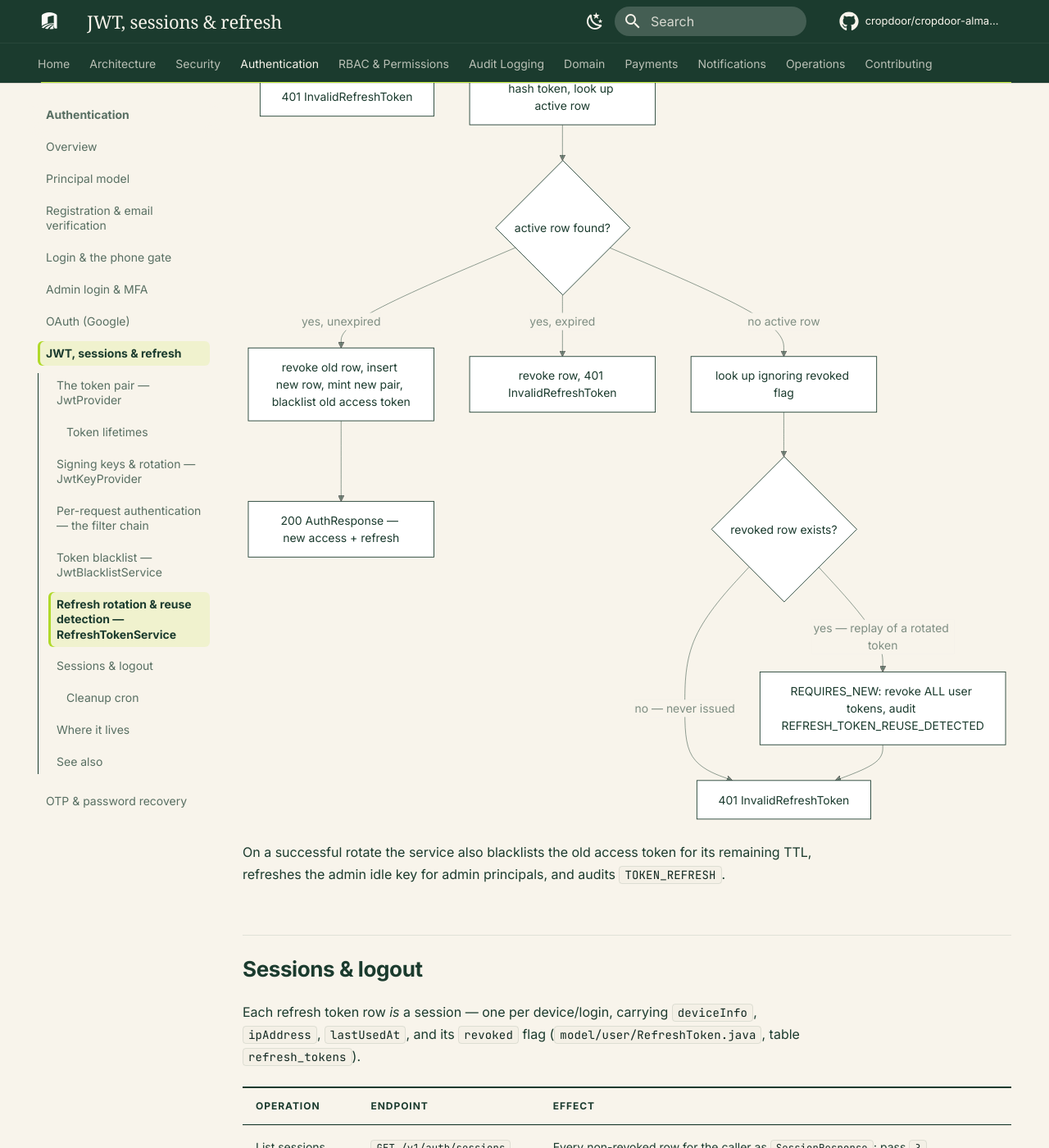
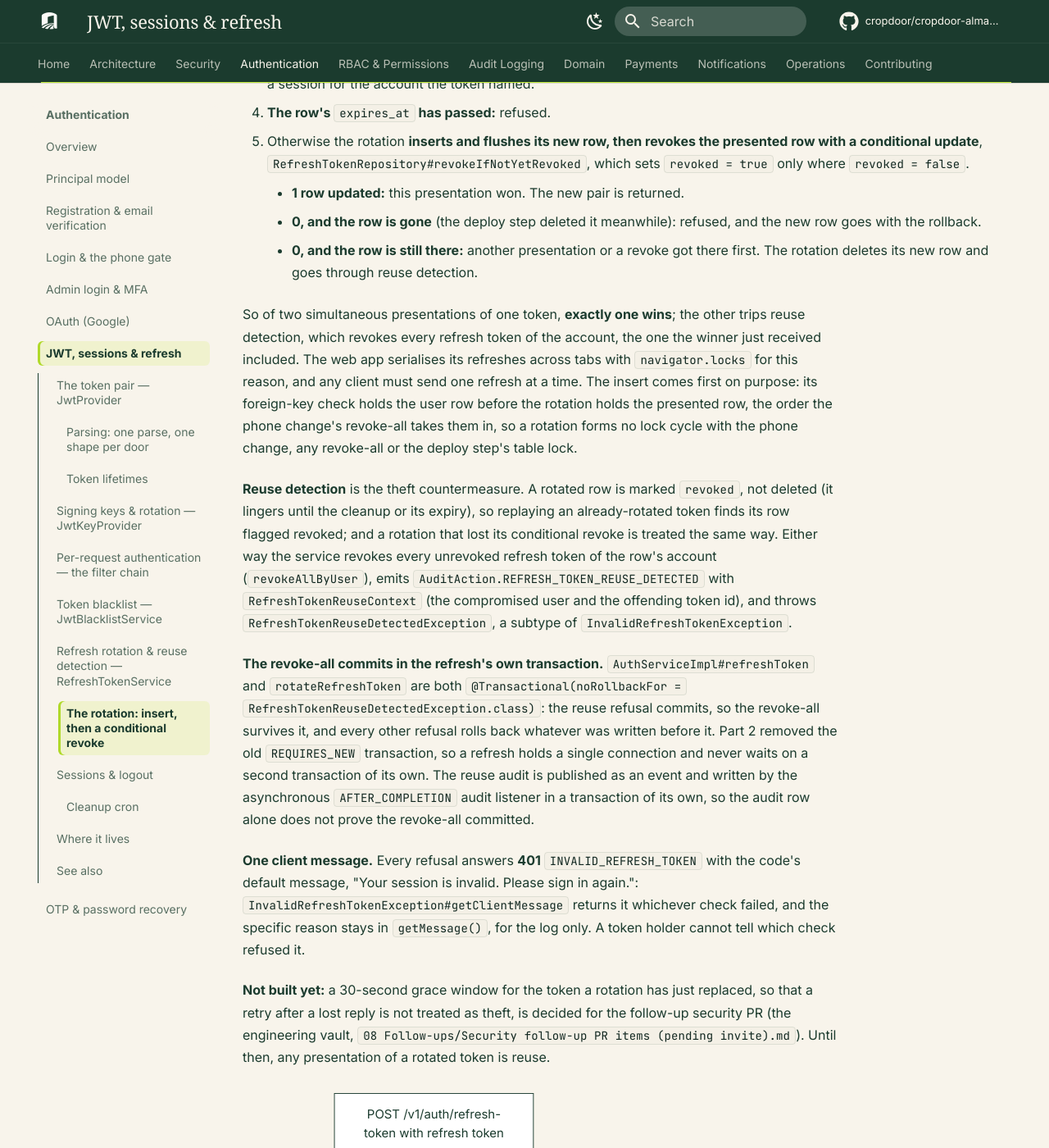
Before and after one commit to cropdoor/cropdoor-almanac, an MkDocs documentation site: the page built from docs/auth/jwt-sessions-and-refresh.md, in a window 1280 px wide and 1400 px high, scrolled down 7789 px. Shown: the whole window at 82% size. Built offline with MkDocs 1.6.1 and Material for MkDocs 9.7.7, drawn with Linux system fonts in a browser that asks for light colours; some web fonts are replaced; comment, search, counter and statistics services are not loaded; some of the changed text lies outside the part shown.

Commit message:
auth jwt sessions: part 2 of Pending invite sign-in (#379): one parse per door, no authority from the token, the owner check, insert then conditional revoke with one winner, reuse committing in the refresh's own transaction, one client message, logout revokes only the caller's token; the grace window decided, not built

````diff
--- a/docs/auth/jwt-sessions-and-refresh.md
+++ b/docs/auth/jwt-sessions-and-refresh.md
@@ -3,6 +3,9 @@
 This page owns the token machinery behind every authenticated CropDoor request: how an access token and a refresh token are minted and signed, how signing keys rotate without logging anyone out, how the filter chain re-authenticates each request, and how refresh-token rotation detects a stolen token and burns the whole session. Everything above the login flows — [login and the phone gate](login-and-the-phone-gate.md), [admin login and MFA](admin-login-and-mfa.md), [OAuth](oauth.md) — ends by calling `JwtProvider` to produce the pair described here, so this is the shared plumbing they all sit on.
 
 Two facts anchor the rest of the page. First, **authorities are never in the token** — the JWT carries identity and a login-`scope`, and permissions are re-resolved from the database on every single request. Second, **only hashes hit disk** — the raw refresh JWT is returned to the client once and never persisted, and the blacklist stores a SHA-256 digest, not the token. All response payloads below are the `data` field of the `ApiResponse<T>` wrapper.
+
+!!! info "Status"
+    The parsing, the filter, the refresh and the logout below are as the security fix *Pending invite sign-in* part 2 leaves them (#379, ready 26 Oct 2026, not yet merged); the places it changed are marked as part 2's. Develop is not promoted beyond testing until it has merged and passed its live verify.
 
 ## The token pair — `JwtProvider`
 
@@ -16,11 +19,22 @@ Two facts anchor the rest of the page. First, **authorities are never in the tok
 | `iat` / `exp` | yes | yes | Issued-at / expiry, from the injected `Clock` |
 | `userId` | yes | yes | The `users` row id |
 | `email` | yes | no | Same value as `sub` (email-or-phone); named `email` for historical reasons |
-| `type` | no | `"refresh"` | Marks the refresh token; informational (see below) |
+| `type` | no | `"refresh"` | Marks the refresh token; each door checks it (see the parsing below): the refresh door accepts only `"refresh"`, the access door refuses it |
 | `scope` | yes | yes | The `LoginContextType` name, e.g. `PLATFORM_ADMIN`, `FARM_MEMBER`, `BUYER_MEMBER`, `DORMANT` |
 | `ownerId` / `ownerType` | org contexts only | org contexts only | The owning farm/buyer org for member contexts |
 
 There are **no role or permission claims**. `JwtProvider#generateToken` documents this deliberately: embedding authorities would leak permission codes in any captured token, bloat the token, and go stale the instant a role is edited. Authorization is instead rebuilt per request (next section) and is the canonical topic of [RBAC authorization](../rbac/authorization.md).
+
+### Parsing: one parse, one shape per door
+
+Since part 2 (#379), every token is parsed and verified in one place, `JwtProvider#verifiedClaims`: the key its `kid` names, the signature, and an `exp` not yet passed. The door's shape check then reads the verified claims in the same step. Each door has exactly one way in, and each refuses the other's token (deny-by-default):
+
+| Method | Read by | Accepts only | Returns |
+| --- | --- | --- | --- |
+| `JwtProvider#parseAccessToken` | `JwtAuthFilter` on HTTP and the chat WebSocket's `CONNECT` alike | a non-blank `email` and `scope` claim, an `exp`, and no `type` of `refresh` | the `email` claim (the principal is loaded by it) and the `exp` |
+| `JwtProvider#parseRefreshToken` | `AuthServiceImpl#refreshToken` | a `type` of `refresh`, a non-blank `sub` and an `exp` | the `sub` |
+
+A token that does not verify or has the wrong shape comes back empty, a claim of the wrong type (a number where a string belongs) included, so it is refused rather than answered with a 500. The old `validateToken` and per-claim readers are gone.
 
 ### Token lifetimes
 
@@ -31,7 +45,7 @@ TTLs are role-aware. Non-admins use the platform defaults bound under `app.jwt.*
 | Non-admin (`FARMER` / `BUYER` / `STAFF`) | 15 min (`900000` ms) | 7 days (`604800000` ms) | `JwtKeyConfig` (`app.jwt.expiration-ms`, `app.jwt.refresh-expiration-ms`) |
 | Admin (`UserType.ADMIN`) | 5 min (`300000` ms) | 1 day (`86400000` ms) | `AdminSessionProperties` (`app.security.admin.access-ttl-ms`, `app.security.admin.refresh-ttl-ms`) |
 
-One subtlety: the persisted `refresh_tokens.expires_at` row is always stamped with the platform default (7 days) in `RefreshTokenServiceImpl`, even for admins, whereas the admin refresh JWT's own `exp` is 1 day. Because `AuthServiceImpl#refreshToken` runs `JwtProvider#validateToken` (which checks the signature and `exp`) before the stored row's `expires_at` is ever consulted, the shorter 1-day JWT expiry governs for admins — the longer DB expiry never gets a chance to matter.
+One subtlety: the persisted `refresh_tokens.expires_at` row is always stamped with the platform default (7 days) in `RefreshTokenServiceImpl`, even for admins, whereas the admin refresh JWT's own `exp` is 1 day. Because `AuthServiceImpl#refreshToken` accepts the token through `JwtProvider#parseRefreshToken` (which checks the signature and `exp`) before the stored row's `expires_at` is ever consulted, the shorter 1-day JWT expiry governs for admins — the longer DB expiry never gets a chance to matter.
 
 ## Signing keys & rotation — `JwtKeyProvider`
 
@@ -45,14 +59,13 @@ Exactly one key is the **active signing key** (`JwtKeyProvider#getActiveKey`, it
 
 That split is what makes rotation seamless. New tokens sign with the new active key; tokens already in the wild keep verifying against whichever retired key their `kid` names.
 
-```
-Rotation procedure (no live token is invalidated):
-  1. add a new keys[n] entry: fresh kid, fresh 64+ char secret, active = true
-  2. flip the previous active entry to active = false — but KEEP it in the list
-  3. redeploy: JwtKeyProvider now signs with the new kid, still verifies the old
-  4. wait out the max refresh TTL (7 days) so every old-kid token has expired
-  5. only then remove the retired keys[n] entry
-```
+The rotation procedure, which invalidates no live token:
+
+1. Add a new `keys[n]` entry: a fresh `kid`, a fresh secret of 64 or more characters, `active = true`.
+2. Flip the previous active entry to `active = false`, but keep it in the list.
+3. Redeploy: `JwtKeyProvider` now signs with the new `kid` and still verifies the old one.
+4. Wait out the longest refresh TTL (7 days), so every token with the old `kid` has expired.
+5. Only then remove the retired `keys[n]` entry.
 
 ## Per-request authentication — the filter chain
 
@@ -64,28 +77,25 @@ Rotation procedure (no live token is invalidated):
 
 `security/jwt/JwtAuthFilter.java` (`OncePerRequestFilter`) re-authenticates on **every** request — there is no server session to reuse. Its logic in `authenticateRequest`:
 
-```
-parse "Authorization: Bearer <jwt>"  (absent → continue unauthenticated)
-if !validateToken(jwt) OR isBlacklisted(jwt)        → continue unauthenticated
-if email claim missing/blank                        → continue unauthenticated
-if scope claim missing/blank                        → continue unauthenticated
-userDetails = CustomUserDetailsService.loadUserByUsername(email)
-if principal is ADMIN and admin-idle key missing    → write 401, stop chain
-add SCOPE_<scope> authority, set SecurityContext
-```
+1. Read `Authorization: Bearer <jwt>`. Absent: continue unauthenticated.
+2. Accept it through `JwtProvider#parseAccessToken`. Empty (it does not verify, has expired, or is not an access token, a refresh token included), or blacklisted: continue unauthenticated.
+3. Load the principal with `CustomUserDetailsService#loadUserByUsername`, by the token's `email` claim. No such account: continue unauthenticated.
+4. The account is not ACTIVE (suspended, or a pending invitee): continue unauthenticated, so a suspension takes effect at the next request.
+5. Platform staff (the `ROLE_PLATFORM_STAFF` authority, which only an ACTIVE platform membership grants) whose `admin-idle` key is missing: write a 401 and stop the chain.
+6. Set the `SecurityContext` with the principal's own authorities.
 
-The load-bearing step is `loadUserByUsername`: `CustomUserDetailsService` re-derives the principal's authorities from the database (`ROLE_ADMIN` / `ROLE_SUPER_ADMIN` plus bare permission codes, or the member's role-permissions) on each call — this is why a revoked permission takes effect on the very next request without re-issuing tokens. The filter then layers on a request-scoped `SCOPE_<scope>` authority read from the JWT's `scope` claim, letting endpoints gate org-side surfaces with `hasAuthority('SCOPE_FARM_MEMBER')`. Authority resolution is the canonical topic of [RBAC authorization](../rbac/authorization.md).
+The load-bearing step is `loadUserByUsername`: `CustomUserDetailsService` re-derives the principal's authorities from the database (`ROLE_ADMIN` / `ROLE_SUPER_ADMIN` plus bare permission codes, or the member's role-permissions) on each call — this is why a revoked permission takes effect on the very next request without re-issuing tokens. The filter adds no authority from the token. Until part 2 (#379) it also added a `SCOPE_<scope>` authority from the `scope` claim. Nothing gated on it, and part 2 removed it: that claim is resolved at sign-in from the live membership, a pending invite included, so an authority derived from it would grant a pending invitee's token whatever came to gate on it. The `scope` claim stays only as part of the access-token shape. Authority resolution is the canonical topic of [RBAC authorization](../rbac/authorization.md).
 
 ```mermaid
 flowchart TD
     A["Request with Authorization header"] --> B["JwtAuthFilter"]
-    B --> C{"valid JWT and not blacklisted?"}
+    B --> C{"parseAccessToken accepts it, and not blacklisted?"}
     C -->|"no"| U["proceed unauthenticated"]
-    C -->|"yes"| D{"email and scope claims present?"}
+    C -->|"yes"| E["loadUserByUsername by the email claim — rebuild authorities from DB"]
+    E --> D{"account found and ACTIVE?"}
     D -->|"no"| U
-    D -->|"yes"| E["loadUserByUsername — rebuild authorities from DB"]
-    E --> F{"admin principal?"}
-    F -->|"no"| G["set SecurityContext + SCOPE_scope authority"]
+    D -->|"yes"| F{"platform staff?"}
+    F -->|"no"| G["set SecurityContext, the principal's authorities only"]
     F -->|"yes"| H{"admin-idle key present in Redis?"}
     H -->|"no"| I["401 SESSION_IDLE, stop chain"]
     H -->|"yes"| J["refresh idle TTL, set SecurityContext"]
@@ -94,7 +104,7 @@ flowchart TD
     J --> L
 ```
 
-A benign no-auth case (no token, bad token, blacklisted token) does **not** 401 inside the filter — it lets the request proceed unauthenticated so the authorization layer can decide. If the endpoint requires authentication, Spring Security invokes `security/jwt/JwtAuthEntryPoint.java`, which writes a `401` with a deliberately generic `"Unauthorized"` message and `ErrorCode.INVALID_TOKEN`. The concrete Spring Security exception (bad credentials, locked, unknown user) is logged server-side at WARN but never returned, to avoid handing an unauthenticated caller account-enumeration signal.
+A benign no-auth case (no token, a bad or expired token, a refresh token, a blacklisted token, an account that is not ACTIVE) does **not** 401 inside the filter — it lets the request proceed unauthenticated so the authorization layer can decide. If the endpoint requires authentication, Spring Security invokes `security/jwt/JwtAuthEntryPoint.java`, which writes a `401` with a deliberately generic `"Unauthorized"` message and `ErrorCode.INVALID_TOKEN`. The concrete Spring Security exception (bad credentials, locked, unknown user) is logged server-side at WARN but never returned, to avoid handing an unauthenticated caller account-enumeration signal.
 
 The admin idle-session gate — the `admin-idle:<userId>` Redis key and its sliding 30-minute TTL — is enforced here but owned by [admin login and MFA](admin-login-and-mfa.md).
 
@@ -106,30 +116,48 @@ The admin idle-session gate — the `admin-idle:<userId>` Redis key and its slid
 
 `POST /v1/auth/refresh-token` (`AuthController#refreshToken` → `AuthServiceImpl#refreshToken`) exchanges a refresh token for a brand-new access **and** refresh token pair. The endpoint is unauthenticated (the refresh token is the credential), and the caller may pass the old — even expired — access token in the `Authorization` header so it can be blacklisted on the way out. The `RefreshTokenRequest` body carries the refresh token itself.
 
-The service validates the refresh JWT's signature and expiry, resolves the user from its `sub`, mints the new pair (re-resolving the login context so a context change is picked up), then hands the actual rotation to `RefreshTokenServiceImpl#rotateRefreshToken`. Refresh tokens are **one-time-use**: rotating marks the presented row `revoked = true` and inserts a fresh row. Raw tokens are never stored — `service/auth/RefreshTokenServiceImpl.java` hashes every token with `util/TokenHasher.java` (SHA-256) and matches on the hash, so the `type = "refresh"` claim is only informational: an access token replayed here simply finds no persisted hash row and is rejected.
+The service accepts the token through `JwtProvider#parseRefreshToken`, loads the principal by its `sub` through `CustomUserDetailsService` and refuses an account that is not ACTIVE, mints the new pair (re-resolving the login context so a context change is picked up), then hands the rotation to `RefreshTokenServiceImpl#rotateRefreshToken`, with the principal's user as the owner the stored row must belong to. Refresh tokens are **one-time-use**. Raw tokens are never stored — `service/auth/RefreshTokenServiceImpl.java` hashes every token with `util/TokenHasher.java` (SHA-256) and matches on the hash.
 
-**Reuse detection** is the theft countermeasure. Because a rotated row is marked `revoked` but not deleted (it lingers until the daily cleanup or its expiry), replaying an already-rotated token still finds its row — now flagged revoked. That is the tell:
+### The rotation: insert, then a conditional revoke
 
-- Presented hash matches an **active** (`revoked = false`) row → normal rotation: revoke it, issue the new pair.
-- Presented hash matches **no active** row → `handlePotentialReuse` looks the hash up ignoring revoked-state. If it finds a **revoked** row, this is a replay of an already-consumed token → **revoke every refresh token for that user** (`revokeAllByUser`) and emit `AuditAction.REFRESH_TOKEN_REUSE_DETECTED`. Either way the caller gets `InvalidRefreshTokenException`.
-- Presented hash matches nothing at all (a garbage or never-issued token) → just `InvalidRefreshTokenException`, no mass revocation.
+Since part 2 (#379), `rotateRefreshToken` takes no lock at the read, and decides each presentation in this order:
 
-The mass-revocation and its audit run in a fresh `REQUIRES_NEW` transaction, deliberately: the caller throws `InvalidRefreshTokenException` immediately afterward, which would otherwise roll back the very revocation (and the `AFTER_COMMIT` audit) meant to contain the breach. The audit carries `RefreshTokenReuseContext` (the compromised user + the offending token id).
+1. **No row** for the hash (a garbage or never-issued token): refused.
+2. **The row is revoked:** a replay, so reuse detection (below).
+3. **The row belongs to another account** than the one the token names: refused. Before part 2, such a token got a 200 and a session for the account the token named.
+4. **The row's `expires_at` has passed:** refused.
+5. Otherwise the rotation **inserts and flushes its new row, then revokes the presented row with a conditional update**, `RefreshTokenRepository#revokeIfNotYetRevoked`, which sets `revoked = true` only where `revoked = false`.
+    - **1 row updated:** this presentation won. The new pair is returned.
+    - **0, and the row is gone** (the deploy step deleted it meanwhile): refused, and the new row goes with the rollback.
+    - **0, and the row is still there:** another presentation or a revoke got there first. The rotation deletes its new row and goes through reuse detection.
+
+So of two simultaneous presentations of one token, **exactly one wins**; the other trips reuse detection, which revokes every refresh token of the account, the one the winner just received included. The web app serialises its refreshes across tabs with `navigator.locks` for this reason, and any client must send one refresh at a time. The insert comes first on purpose: its foreign-key check holds the user row before the rotation holds the presented row, the order the phone change's revoke-all takes them in, so a rotation forms no lock cycle with the phone change, any revoke-all or the deploy step's table lock.
+
+**Reuse detection** is the theft countermeasure. A rotated row is marked `revoked`, not deleted (it lingers until the cleanup or its expiry), so replaying an already-rotated token finds its row flagged revoked; and a rotation that lost its conditional revoke is treated the same way. Either way the service revokes every unrevoked refresh token of the row's account (`revokeAllByUser`), emits `AuditAction.REFRESH_TOKEN_REUSE_DETECTED` with `RefreshTokenReuseContext` (the compromised user and the offending token id), and throws `RefreshTokenReuseDetectedException`, a subtype of `InvalidRefreshTokenException`.
+
+**The revoke-all commits in the refresh's own transaction.** `AuthServiceImpl#refreshToken` and `rotateRefreshToken` are both `@Transactional(noRollbackFor = RefreshTokenReuseDetectedException.class)`: the reuse refusal commits, so the revoke-all survives it, and every other refusal rolls back whatever was written before it. Part 2 removed the old `REQUIRES_NEW` transaction, so a refresh holds a single connection and never waits on a second transaction of its own. The reuse audit is published as an event and written by the asynchronous `AFTER_COMPLETION` audit listener in a transaction of its own, so the audit row alone does not prove the revoke-all committed.
+
+**One client message.** Every refusal answers **401 `INVALID_REFRESH_TOKEN`** with the code's default message, "Your session is invalid. Please sign in again.": `InvalidRefreshTokenException#getClientMessage` returns it whichever check failed, and the specific reason stays in `getMessage()`, for the log only. A token holder cannot tell which check refused it.
+
+**Not built yet:** a 30-second grace window for the token a rotation has just replaced, so that a retry after a lost reply is not treated as theft, is decided for the follow-up security PR (the engineering vault, `08 Follow-ups/Security follow-up PR items (pending invite).md`). Until then, any presentation of a rotated token is reuse.
 
 ```mermaid
 flowchart TD
-    A["POST /v1/auth/refresh-token with refresh token"] --> V{"valid + unexpired JWT?"}
-    V -->|"no"| X["401 InvalidRefreshToken"]
-    V -->|"yes"| H["hash token, look up active row"]
-    H --> M{"active row found?"}
-    M -->|"yes, unexpired"| R["revoke old row, insert new row, mint new pair, blacklist old access token"]
-    R --> OK["200 AuthResponse — new access + refresh"]
-    M -->|"yes, expired"| E["revoke row, 401 InvalidRefreshToken"]
-    M -->|"no active row"| P["look up ignoring revoked flag"]
-    P --> Q{"revoked row exists?"}
-    Q -->|"yes — replay of a rotated token"| Z["REQUIRES_NEW: revoke ALL user tokens, audit REFRESH_TOKEN_REUSE_DETECTED"]
-    Q -->|"no — never issued"| Y["401 InvalidRefreshToken"]
-    Z --> Y
+    A["POST /v1/auth/refresh-token with refresh token"] --> V{"parseRefreshToken accepts it?"}
+    V -->|"no"| X["401 INVALID_REFRESH_TOKEN, one message, rolled back"]
+    V -->|"yes"| U{"account found and ACTIVE?"}
+    U -->|"no"| X
+    U -->|"yes"| H["hash token, look up its row"]
+    H --> M{"the row"}
+    M -->|"none, another account's, or expired"| X
+    M -->|"revoked — a replay"| Z["revoke ALL the account's tokens, audit REFRESH_TOKEN_REUSE_DETECTED"]
+    M -->|"unrevoked, the owner's, unexpired"| I["insert and flush the new row"]
+    I --> C{"conditional revoke of the presented row updates 1?"}
+    C -->|"yes"| OK["200 AuthResponse — new access + refresh"]
+    C -->|"0, row deleted"| X
+    C -->|"0, row still there — lost the race"| D["delete the new row"]
+    D --> Z
+    Z --> Y["401 INVALID_REFRESH_TOKEN, one message, committed"]
 ```
 
 On a successful rotate the service also blacklists the old access token for its remaining TTL, refreshes the admin idle key for admin principals, and audits `TOKEN_REFRESH`.
@@ -142,7 +170,7 @@ Each refresh token row *is* a session — one per device/login, carrying `device
 | --- | --- | --- |
 | List sessions | `GET /v1/auth/sessions` | Every non-revoked row for the caller as `SessionResponse`; pass `?currentRefreshToken=` to flag the caller's own row `current = true` |
 | Revoke one session | `DELETE /v1/auth/sessions/{sessionId}` | Revokes that row; `404 SessionNotFound` if it is not the caller's (never leaks another user's session) |
-| Logout (this device) | `POST /v1/auth/logout` | Blacklists the access token; revokes the refresh token if supplied in the body; audits `LOGOUT` |
+| Logout (this device) | `POST /v1/auth/logout` | Blacklists the access token; revokes the refresh token supplied in the body only if it is the caller's own (since part 2, #379: another account's token is left as it is, and the answer is still 200); audits `LOGOUT` for the authenticated user |
 | Logout everywhere | `POST /v1/auth/logout-all` | `revokeAllUserTokens` + blacklists the current access token; audits with scope marker `all_devices` |
 
 `GET /v1/auth/sessions` maps rows through `mapper/auth/RefreshTokenMapper.java`; the `current` flag is computed by hashing the caller-supplied refresh token and comparing to each stored `tokenHash` (passing no token flags every row not-current). `deviceLabel` is presently just an alias of `deviceInfo`.
@@ -159,7 +187,7 @@ Finally, a **password change** (`POST /v1/auth/change-password`, `AuthServiceImp
 
 | Concern | Source |
 | --- | --- |
-| Token minting, claims, HS512 signing, TTL resolution | `security/jwt/JwtProvider.java` |
+| Token minting, claims, HS512 signing, TTL resolution, the one parse per door | `security/jwt/JwtProvider.java` |
 | Signing/verification key map + rotation invariants | `security/jwt/JwtKeyProvider.java` |
 | Key config binding | `security/config/JwtKeyConfig.java`, `security/config/JwtKeyEntry.java` (`app.jwt.*`) |
 | Admin TTL / idle knobs | `security/ratelimit/AdminSessionProperties.java` (`app.security.admin.*`) |
@@ -169,6 +197,8 @@ Finally, a **password change** (`POST /v1/auth/change-password`, `AuthServiceImp
 | 401 on missing/invalid token | `security/jwt/JwtAuthEntryPoint.java` |
 | Access-token blacklist (Redis) | `security/jwt/JwtBlacklistServiceImpl.java` |
 | Refresh rotation, reuse detection, session revocation | `service/auth/RefreshTokenServiceImpl.java` |
+| The conditional revoke and the revoke-all | `repository/user/RefreshTokenRepository.java` (`revokeIfNotYetRevoked`, `revokeAllByUser`) |
+| The refresh refusals and their one client message | `exception/InvalidRefreshTokenException.java`, `exception/RefreshTokenReuseDetectedException.java` |
 | Refresh-token hashing (SHA-256 at rest) | `util/TokenHasher.java` |
 | Blacklist-digest hashing (inline SHA-256) | `security/jwt/JwtBlacklistServiceImpl.java` |
 | Refresh/logout/session endpoints | `controller/auth/AuthController.java` |
````
